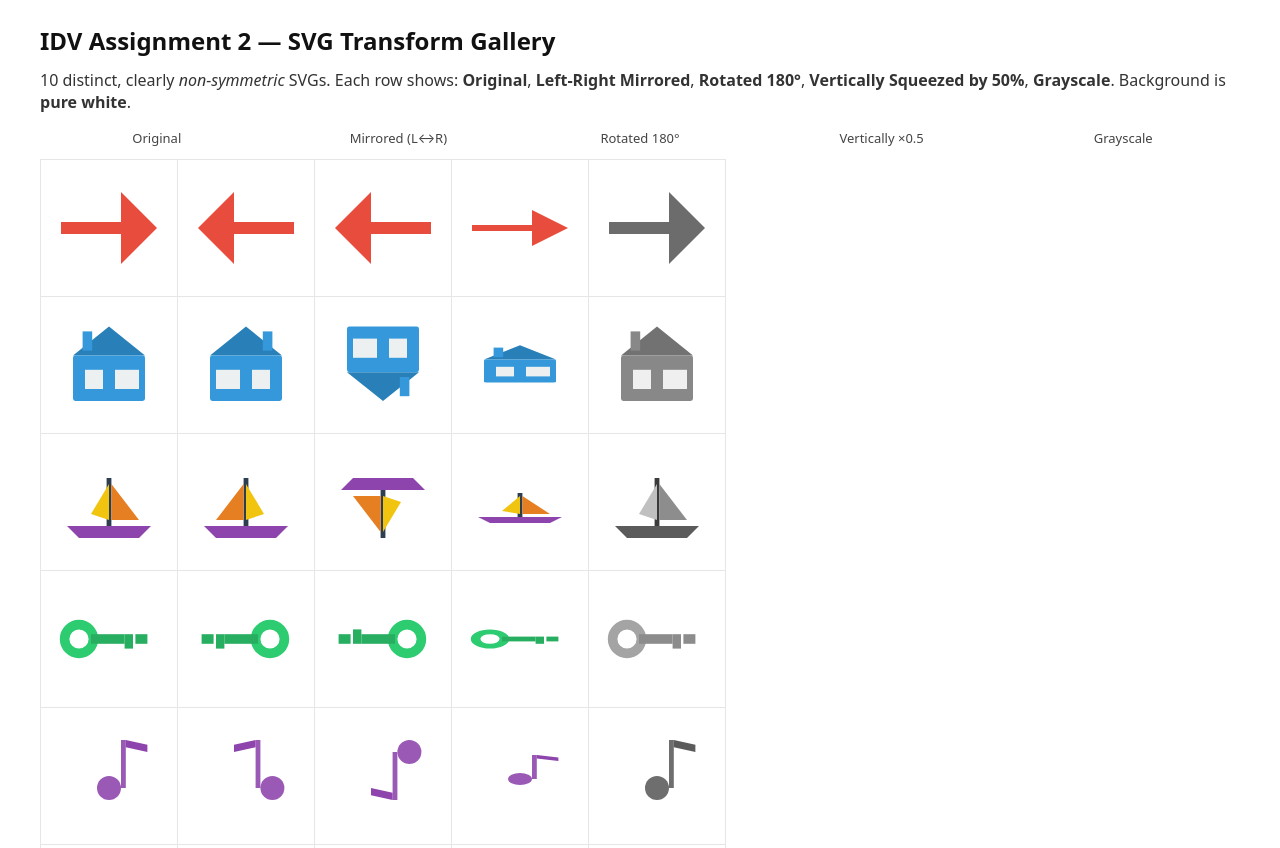
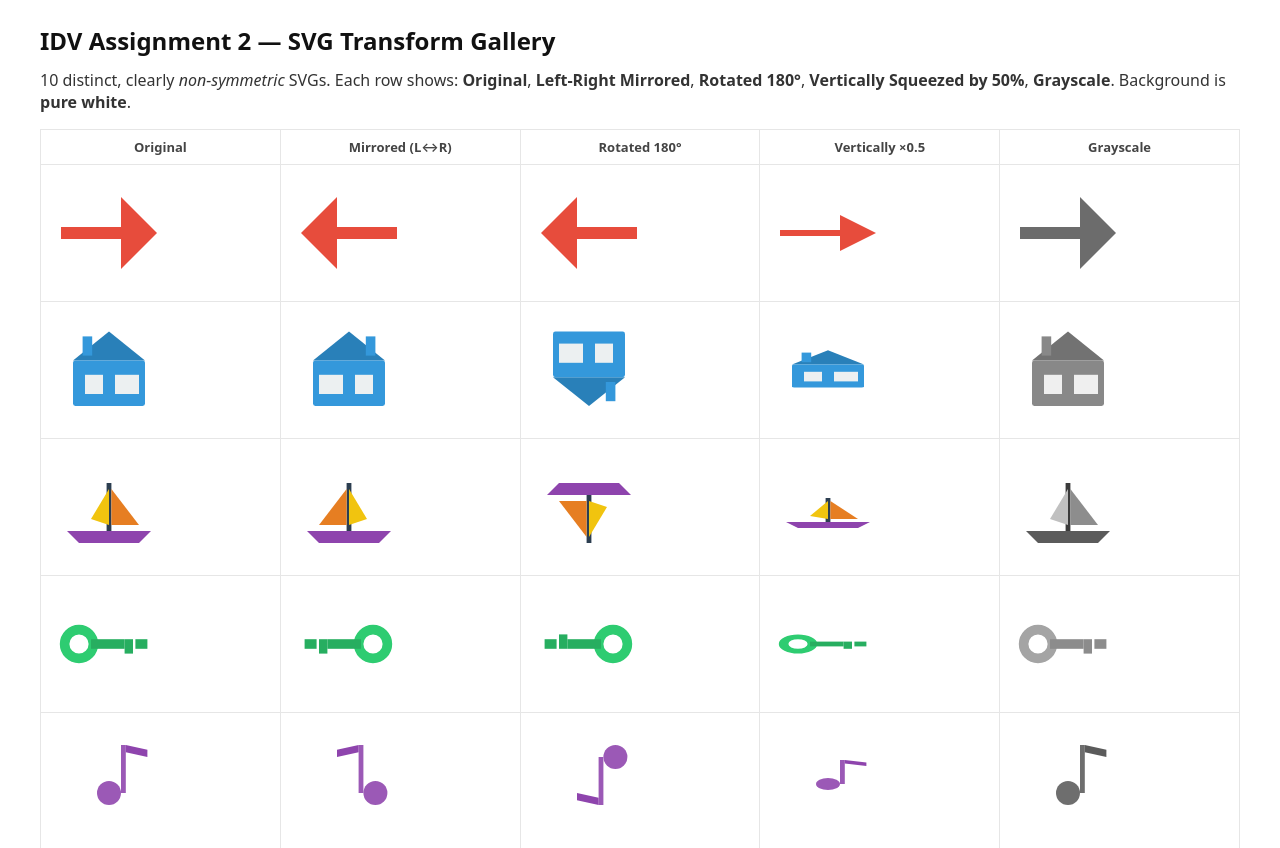
Before and after one commit to 1120192017/IDV-assignment2, a plain HTML site: page index.html in a window 1280 px wide. Shown: the top 848 px of the page. Drawn offline with Linux system fonts and the light colour scheme.

Commit message:
Update index.html

```diff
--- a/index.html
+++ b/index.html
@@ -5,71 +5,50 @@
   <meta name="viewport" content="width=device-width, initial-scale=1" />
   <title>IDV Assignment 2 — SVG Transform Gallery</title>
   <style>
-    /* === Pure white background is REQUIRED === */
     html, body { background: #ffffff; margin: 0; font-family: ui-sans-serif, system-ui, -apple-system, Segoe UI, Roboto, Arial; color: #111; }
-
     main { max-width: 1200px; margin: 24px auto 48px; padding: 0 16px; }
     h1 { font-size: 24px; margin: 0 0 12px; }
     p.desc { margin: 4px 0 16px; color: #333; }
-
     :root { --cell-size: 120px; }
-
-    table { border-collapse: collapse; background: #ffffff; margin: 12px 0; }
+    table { border-collapse: collapse; background: #ffffff; margin: 12px 0; table-layout: fixed; width: 100%; }
+    thead th { border: 1px solid #e6e6e6; padding: 8px 6px; background: #ffffff; font-size: 13px; font-weight: 600; color: #444; text-align: center; }
     td { border: 1px solid #e6e6e6; padding: 8px; background: #ffffff; vertical-align: middle; text-align: center; }
-
-    /* The displayed SVGs */
+    th, td { width: calc(var(--cell-size) + 16px); }
     svg.thumb { width: var(--cell-size); height: var(--cell-size); display: block; background: #ffffff; }
-
-    /* Ensure transforms behave relative to the vector shape's box */
     use { transform-box: fill-box; transform-origin: 50% 50%; }
-
-    /* Effects (single effect per cell, NO double effects) */
-    .original {}
     .mirror { transform: scaleX(-1); }
     .rot180 { transform: rotate(180deg); }
     .squash { transform: scaleY(0.5); }
     .gray { filter: grayscale(1); }
-
-    /* Optional: subtle hover to confirm each is an independent copy */
     td:hover { outline: 2px solid #cfd8dc; outline-offset: -2px; }
-
-    /* Caption row shown above the table (not counted toward the 10×5 grid) */
-    .legend { display: grid; grid-template-columns: repeat(5, minmax(0, 1fr)); gap: 8px; margin: 12px 0 8px; }
-    .legend div { text-align: center; font-size: 13px; color: #444; }
-
-    /* Small footer note */
     footer { margin-top: 16px; font-size: 12px; color: #666; }
   </style>
 </head>
 <body>
   <main>
     <h1>IDV Assignment 2 — SVG Transform Gallery</h1>
-    <p class="desc">10 distinct, clearly <em>non‑symmetric</em> SVGs. Each row shows: <strong>Original</strong>, <strong>Left‑Right Mirrored</strong>, <strong>Rotated 180°</strong>, <strong>Vertically Squeezed by 50%</strong>, <strong>Grayscale</strong>. Background is <strong>pure white</strong>.</p>
-
-    <div class="legend" aria-hidden="true">
-      <div>Original</div>
-      <div>Mirrored (L↔R)</div>
-      <div>Rotated 180°</div>
-      <div>Vertically ×0.5</div>
-      <div>Grayscale</div>
-    </div>
-
-    <!-- 10 × 5 table (exactly 10 rows, 5 columns) filled by JS below -->
-    <table id="gallery" role="grid" aria-label="SVG effect grid (10 rows × 5 columns)"></table>
-
+    <p class="desc">10 distinct, clearly <em>non-symmetric</em> SVGs. Each row shows: <strong>Original</strong>, <strong>Left-Right Mirrored</strong>, <strong>Rotated 180°</strong>, <strong>Vertically Squeezed by 50%</strong>, <strong>Grayscale</strong>. Background is <strong>pure white</strong>.</p>
+    <table id="gallery" role="grid" aria-label="SVG effect grid (10 rows × 5 columns)">
+      <thead>
+        <tr>
+          <th>Original</th>
+          <th>Mirrored (L↔R)</th>
+          <th>Rotated 180°</th>
+          <th>Vertically ×0.5</th>
+          <th>Grayscale</th>
+        </tr>
+      </thead>
+      <tbody id="gallery-body"></tbody>
+    </table>
     <footer>All SVGs are inline and authored for this demo; colors chosen to make the grayscale effect visible. Pure white page background ensured via CSS.</footer>
   </main>
 
-  <!-- Hidden sprite: 10 distinct, asymmetric SVG symbols (viewBox 0 0 100 100) -->
   <svg width="0" height="0" style="position:absolute; left:-9999px; visibility:hidden" aria-hidden="true">
     <defs>
-      <!-- 1) Arrow (asymmetric head/shaft) -->
       <symbol id="s1" viewBox="0 0 100 100">
         <rect x="10" y="45" width="50" height="10" fill="#e74c3c"/>
         <polygon points="60,20 90,50 60,80" fill="#e74c3c"/>
       </symbol>
-
-      <!-- 2) House with left chimney (asymmetric) -->
       <symbol id="s2" viewBox="0 0 100 100">
         <polygon points="20,42 80,42 50,18" fill="#2980b9"/>
         <rect x="20" y="42" width="60" height="38" rx="2" fill="#3498db"/>
@@ -77,50 +56,36 @@
         <rect x="30" y="54" width="15" height="16" fill="#ecf0f1"/>
         <rect x="55" y="54" width="20" height="16" fill="#ecf0f1"/>
       </symbol>
-
-      <!-- 3) Sailboat (two sails of different sizes) -->
       <symbol id="s3" viewBox="0 0 100 100">
         <polygon points="15,70 85,70 75,80 25,80" fill="#8e44ad"/>
         <rect x="48" y="30" width="4" height="40" fill="#2c3e50"/>
         <polygon points="50,35 50,65 35,60" fill="#f1c40f"/>
         <polygon points="52,35 75,65 52,65" fill="#e67e22"/>
       </symbol>
-
-      <!-- 4) Key (ring + offset teeth) -->
       <symbol id="s4" viewBox="0 0 100 100">
         <circle cx="25" cy="50" r="12" fill="none" stroke="#2ecc71" stroke-width="8"/>
         <rect x="35" y="46" width="28" height="8" fill="#27ae60"/>
         <rect x="63" y="46" width="7" height="12" fill="#27ae60"/>
         <rect x="72" y="46" width="10" height="8" fill="#27ae60"/>
       </symbol>
-
-      <!-- 5) Music note (offset head + slanted beam) -->
       <symbol id="s5" viewBox="0 0 100 100">
         <rect x="60" y="20" width="4" height="40" fill="#9b59b6"/>
         <circle cx="50" cy="60" r="10" fill="#9b59b6"/>
         <path d="M64,20 L82,24 L82,30 L64,26 Z" fill="#8e44ad"/>
       </symbol>
-
-      <!-- 6) Flag on pole (flag draped to the right) -->
       <symbol id="s6" viewBox="0 0 100 100">
         <rect x="20" y="15" width="4" height="70" fill="#2c3e50"/>
         <polygon points="24,20 70,25 55,35 70,45 24,50" fill="#e74c3c"/>
       </symbol>
-
-      <!-- 7) Stairs with ascending steps + rail (asymmetric) -->
       <symbol id="s7" viewBox="0 0 100 100">
         <rect x="20" y="60" width="20" height="20" fill="#1abc9c"/>
         <rect x="40" y="40" width="20" height="40" fill="#16a085"/>
         <rect x="60" y="20" width="20" height="60" fill="#0e7e6b"/>
         <path d="M22,22 L78,18" stroke="#34495e" stroke-width="3"/>
       </symbol>
-
-      <!-- 8) Lightning bolt (zigzag polygon) -->
       <symbol id="s8" viewBox="0 0 100 100">
         <polygon points="42,10 60,10 46,40 62,40 30,90 40,55 26,55" fill="#f39c12"/>
       </symbol>
-
-      <!-- 9) Coffee cup with right handle and steam -->
       <symbol id="s9" viewBox="0 0 100 100">
         <rect x="25" y="42" width="40" height="26" rx="4" fill="#795548"/>
         <path d="M65,46 C78,46 78,64 65,64 C70,62 70,48 65,46 Z" fill="#8d6e63"/>
@@ -128,8 +93,6 @@
         <path d="M44,38 C42,34 46,32 44,28" stroke="#bdbdbd" stroke-width="2" fill="none"/>
         <path d="M52,38 C50,34 54,32 52,28" stroke="#bdbdbd" stroke-width="2" fill="none"/>
       </symbol>
-
-      <!-- 10) Cursor arrow (pointer) -->
       <symbol id="s10" viewBox="0 0 100 100">
         <polygon points="25,20 70,50 50,50 60,80 50,80 40,50 25,50" fill="#3f51b5"/>
       </symbol>
@@ -137,17 +100,11 @@
   </svg>
 
   <script>
-    // Build a 10×5 (rows×cols) table.
-    const icons = ["s1","s2","s3","s4","s5","s6","s7","s8","s9","s10"]; // 10 distinct SVG symbols
-    const effects = ["original", "mirror", "rot180", "squash", "gray"]; // 5 single effects
-
-    const table = document.getElementById("gallery");
-
-    // Create 10 rows
+    const icons = ["s1","s2","s3","s4","s5","s6","s7","s8","s9","s10"];
+    const effects = ["original", "mirror", "rot180", "squash", "gray"];
+    const tbody = document.getElementById("gallery-body");
     icons.forEach((id, rowIndex) => {
       const tr = document.createElement("tr");
-
-      // For each effect create one cell (5 columns)
       effects.forEach((eff) => {
         const td = document.createElement("td");
         const svg = document.createElementNS("http://www.w3.org/2000/svg", "svg");
@@ -155,17 +112,14 @@
         svg.setAttribute("viewBox", "0 0 100 100");
         svg.setAttribute("role", "img");
         svg.setAttribute("aria-label", `Row ${rowIndex+1}, ${eff}`);
-
         const use = document.createElementNS("http://www.w3.org/2000/svg", "use");
         use.setAttributeNS("http://www.w3.org/1999/xlink", "href", `#${id}`);
         use.setAttribute("class", eff);
         svg.appendChild(use);
-
         td.appendChild(svg);
         tr.appendChild(td);
       });
-
-      table.appendChild(tr);
+      tbody.appendChild(tr);
     });
   </script>
 </body>
```
